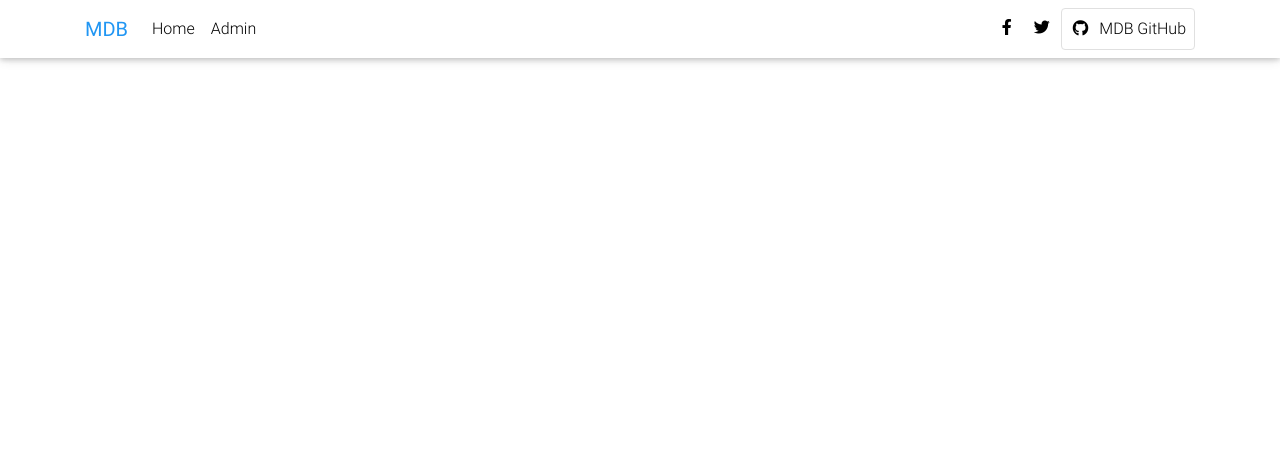
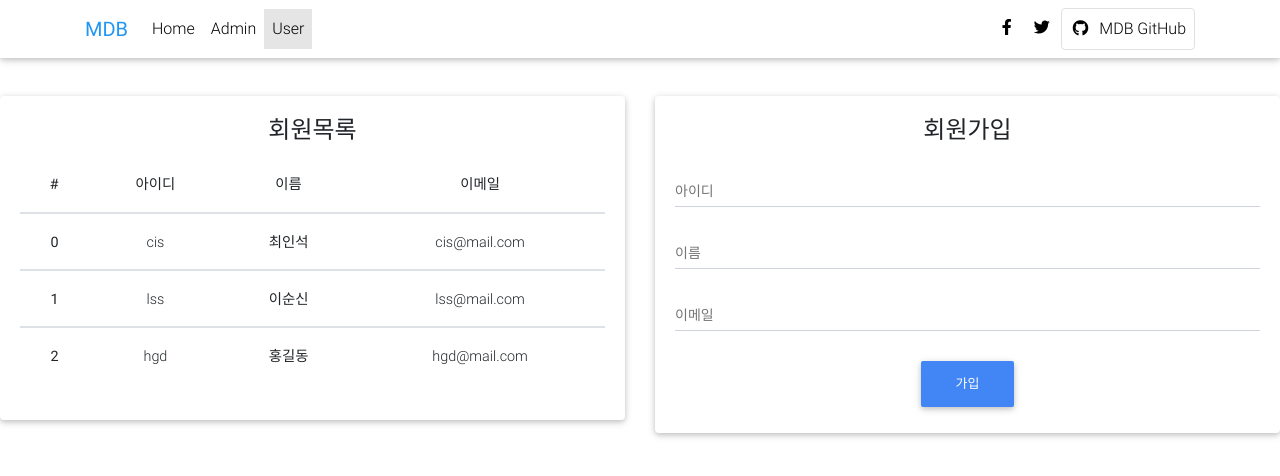
Before and after one commit to jephyros/monitering-client-vuejs, a Vue app: page /user in a window 1280 px wide. Shown: the top 476 px of the page. Built offline with nearby package versions, Linux system fonts and the light colour scheme.

Commit message:
vuex test

```diff
--- a/public/index.html
+++ b/public/index.html
@@ -21,5 +21,21 @@
     </noscript>
     <div id="app"></div>
     <!-- built files will be auto injected -->
+
+    <!-- SCRIPTS -->
+  <!-- JQuery -->
+  <script type="text/javascript" src="js/jquery-3.4.1.min.js"></script>
+  <!-- Bootstrap tooltips -->
+  <script type="text/javascript" src="js/popper.min.js"></script>
+  <!-- Bootstrap core JavaScript -->
+  <script type="text/javascript" src="js/bootstrap.min.js"></script>
+  <!-- MDB core JavaScript -->
+  <script type="text/javascript" src="js/mdb.min.js"></script>
+  <!-- Initializations -->
+  <script type="text/javascript">
+    // Animations initialization
+    new WOW().init();
+
+  </script>
   </body>
 </html>
--- a/src/components/Nav.vue
+++ b/src/components/Nav.vue
@@ -30,6 +30,9 @@
             </router-link>
             <router-link to="/admin" tag="li" class="nav-item">
               <a class="nav-link waves-effect" href="#" target="">Admin</a>
+            </router-link>
+            <router-link to="/user" tag="li" class="nav-item">
+              <a class="nav-link waves-effect" href="#" target="">User</a>
             </router-link>
 
           </ul>
--- /dev/null
+++ b/src/components/user/Signup.vue
@@ -0,0 +1,78 @@
+<template>
+
+    <!--Grid column-->
+    <div class="col-md-6 mb-4">
+
+    <!--Card-->
+    <div class="card">
+
+        <!--Card image-->
+        <div class="view overlay">
+
+        </div>
+
+        <!--Card content-->
+        <div class="card-body">
+            <!--Title-->
+            <h4 class="card-title">회원가입</h4>
+            <!--Text-->
+
+            <div class="md-form form-sm">
+                <input type="text" id="userid" class="form-control form-control-sm" v-model="userid">
+                <label for="userid" >아이디</label>
+            </div>
+            <div class="md-form form-sm">
+                <input type="text" id="username" class="form-control form-control-sm" v-model="username">
+                <label for="username">이름</label>
+            </div>
+            <div class="md-form form-sm">
+                <input type="text" id="email" class="form-control form-control-sm" v-model="email">
+                <label for="email">이메일</label>
+            </div>
+            <button type="button" class="btn btn-primary" @click="signUP">가입</button>
+        </div>
+
+    </div>
+    <!--/.Card-->
+
+    </div>
+    <!--Grid column-->
+
+</template>
+
+<script>
+import {EventBus} from '@/main.js'
+export default {
+
+    created(){
+
+    },
+
+    data(){
+        return {
+            userid:null,
+            username:null,
+            email:null
+
+        }
+    },
+
+    methods:{
+        signUP(){
+            let userObj ={
+                userId:this.userid,
+                name: this.username,
+                email : this.email
+            }
+            EventBus.$emit('signUp',userObj)
+            this.clearForm()
+        },
+        clearForm(){
+            this.userid=null,
+            this.username=null,
+            this.email=null
+        }
+    }
+
+}
+</script>
--- /dev/null
+++ b/src/components/user/Userlist.vue
@@ -0,0 +1,82 @@
+<template>
+
+    <!--Grid column-->
+    <div class="col-md-6 mb-4">
+
+    <!--Card-->
+    <div class="card">
+
+        <!--Card image-->
+        <div class="view overlay">
+
+        </div>
+
+        <!--Card content-->
+        <div class="card-body">
+            <!--Title-->
+            <h4 class="card-title">회원목록</h4>
+            <!--Text-->
+
+            <table class="table">
+                <thead>
+                    <tr>
+                        <th scope="col">#</th>
+                        <th scope="col">아이디</th>
+                        <th scope="col">이름</th>
+                        <th scope="col">이메일</th>
+                    </tr>
+                </thead>
+                <tbody v-for="(user,index) in users"
+                    :key="index"
+
+                    >
+                    <tr>
+                        <th scope="row">{{index}}</th>
+                        <td>{{user.userId}}</td>
+                        <td>{{user.name}}</td>
+                        <td>{{user.email}}</td>
+                    </tr>
+                </tbody>
+            </table>
+
+
+        </div>
+
+    </div>
+    <!--/.Card-->
+
+    </div>
+    <!--Grid column-->
+
+</template>
+
+<script>
+import {EventBus} from '@/main.js'
+export default {
+    created(){
+
+    },
+
+    data(){
+        return{
+            users:[
+                {userId:'cis',name:'최인석',email:'cis@mail.com'},
+                {userId:'lss',name:'이순신',email:'lss@mail.com'},
+                {userId:'hgd',name:'홍길동',email:'hgd@mail.com'}
+
+            ]
+        }
+    },
+    mounted(){
+        EventBus.$on('signUp',users => {
+            this.users.push(users)
+        })
+    },
+
+    methods:{
+
+
+    }
+
+}
+</script>
--- a/src/router/index.js
+++ b/src/router/index.js
@@ -14,6 +14,11 @@ const routes = [
     path: '/admin',
     name: 'admin',
     component: () => import(/* webpackChunkName: "about" */ '../views/Admin.vue')
+  },
+  {
+    path: '/user',
+    name: 'user',
+    component: () => import(/* webpackChunkName: "about" */ '../views/User.vue')
   }
 ]
 
--- /dev/null
+++ b/src/views/User.vue
@@ -0,0 +1,46 @@
+<template>
+
+    <main class="mt-5 pt-5">
+        <div class="container">
+
+        </div>
+            <!--Section: Cards-->
+            <section class="text-center">
+                <!--Grid row-->
+                <div class="row mb-4 wow fadeIn">
+                    <Userlist/>
+                    <Signup/>
+                </div>
+            </section>
+        </div>
+
+    </main>
+
+</template>
+
+<script>
+
+import Userlist from '@/components/user/Userlist.vue'
+import Signup from '@/components/user/Signup.vue'
+
+export default {
+    created(){
+
+    },
+    components: {
+            Userlist,Signup
+    },
+
+    data(){
+        return{
+
+        }
+    },
+
+    methods:{
+
+    }
+
+
+}
+</script>
```
